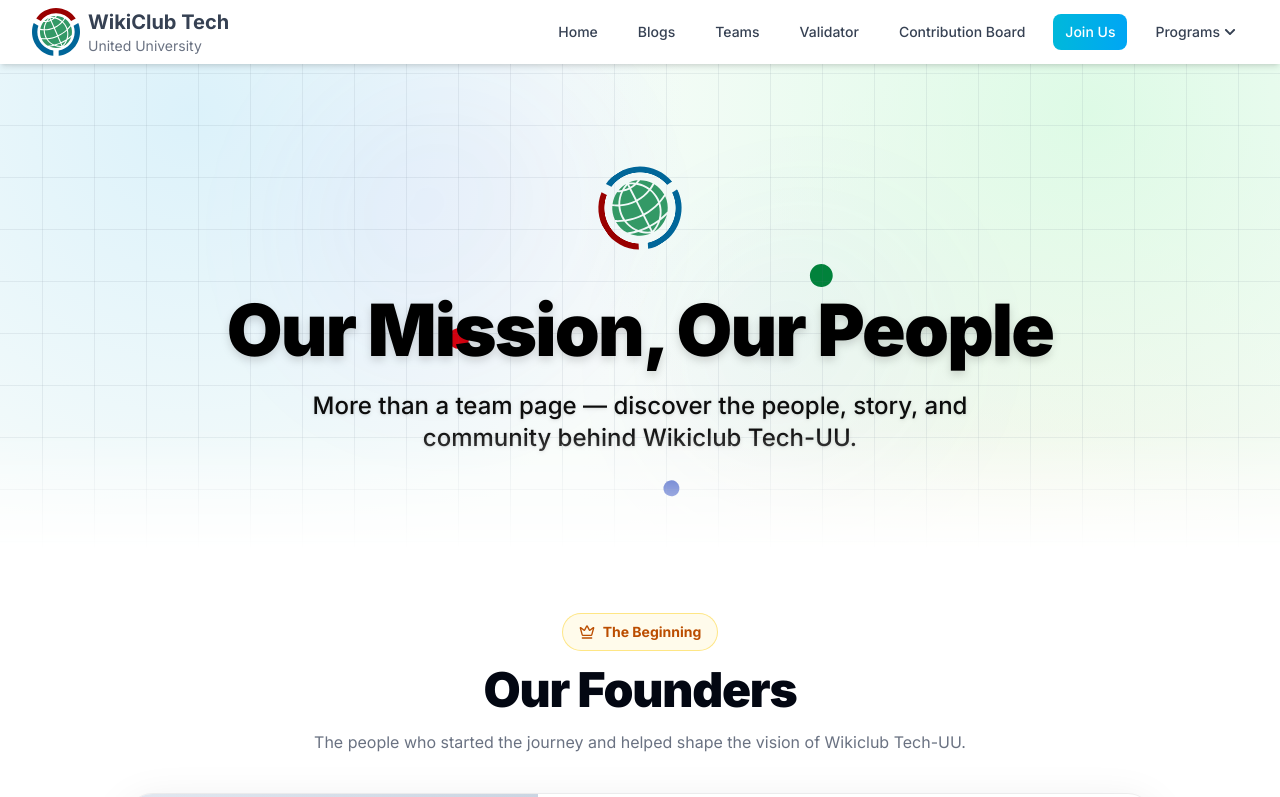
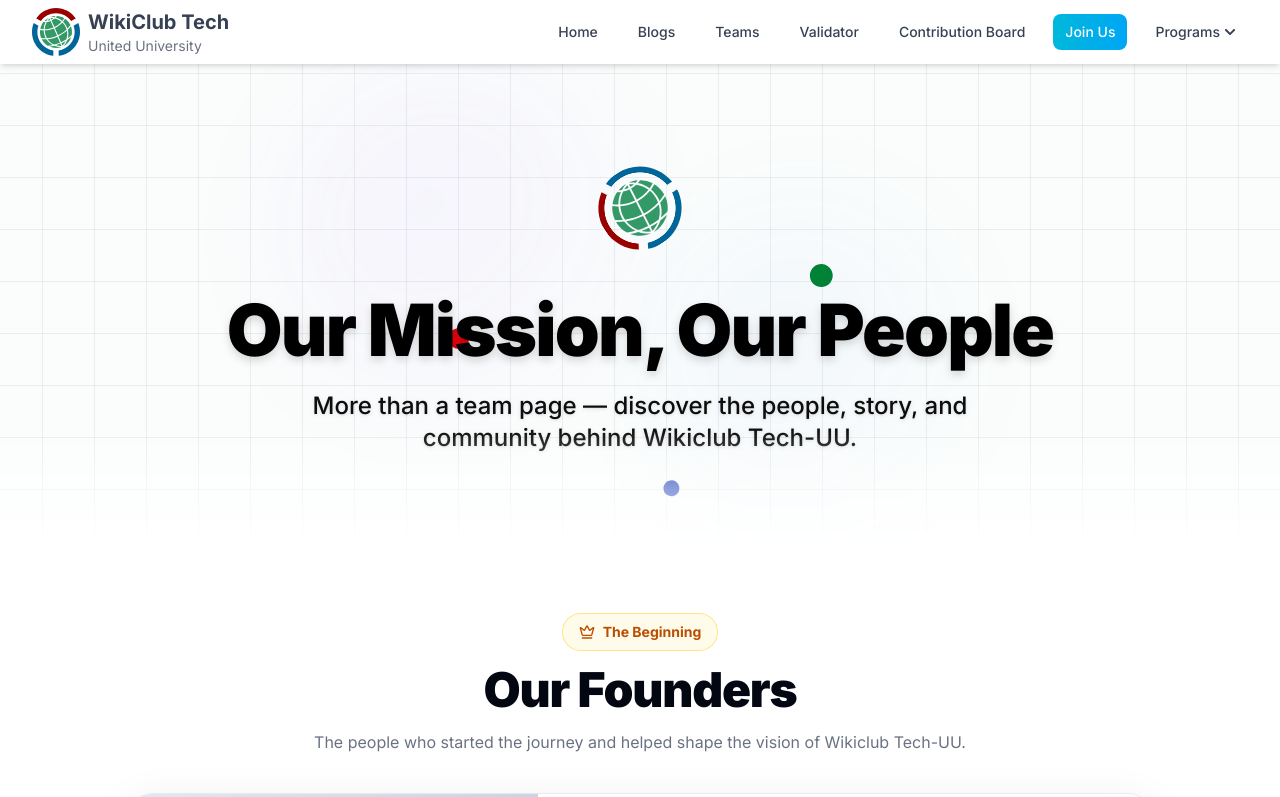
Before and after one commit to mishraji0519/wikiclubtech-nitin, a Next.js app in the folder WikiClub-Tech-UU-main/WikiClub-Tech-UU-main/: page /wikiclubtech-nitin/teams in a window 1280 px wide. Shown: the top 797 px of the page. Built offline with nearby package versions, Linux system fonts and the light colour scheme.

Commit message:
style: restore original Teams gradient with neutral grid

```diff
--- a/WikiClub-Tech-UU-main/WikiClub-Tech-UU-main/src/components/team/WikimediaBackground.tsx
+++ b/WikiClub-Tech-UU-main/WikiClub-Tech-UU-main/src/components/team/WikimediaBackground.tsx
@@ -4,13 +4,16 @@ const WikimediaBackground = () => {
   return (
     <>
       <div className="absolute inset-0 overflow-hidden pointer-events-none">
-        {/* Soft pastel gradient background — kept behind the neutral grid. */}
-        <div
-          className="absolute inset-0"
-          style={{
-            background:
-              'radial-gradient(circle at 15% 10%, rgba(210, 238, 250, 0.75) 0%, rgba(210, 238, 250, 0) 42%), radial-gradient(circle at 85% 10%, rgba(215, 250, 225, 0.8) 0%, rgba(215, 250, 225, 0) 45%), radial-gradient(circle at 80% 90%, rgba(255, 245, 235, 0.65) 0%, rgba(255, 245, 235, 0) 40%), #f8fcfa',
-          }}
+        {/* Original animated gradient background */}
+        <motion.div
+          className="absolute top-1/3 right-1/4 w-72 h-72 bg-gradient-to-br from-primary/20 to-transparent rounded-full blur-3xl"
+          animate={{ scale: [1, 1.2, 1], opacity: [0.3, 0.5, 0.3] }}
+          transition={{ duration: 8, repeat: Infinity, ease: "easeInOut" }}
+        />
+        <motion.div
+          className="absolute bottom-1/3 left-1/4 w-72 h-72 bg-gradient-to-br from-secondary/20 to-transparent rounded-full blur-3xl"
+          animate={{ scale: [1.2, 1, 1.2], opacity: [0.5, 0.3, 0.5] }}
+          transition={{ duration: 8, repeat: Infinity, ease: "easeInOut" }}
         />
 
         {/* Orbiting Circles */}
@@ -37,18 +40,6 @@ const WikimediaBackground = () => {
             />
           </div>
         </motion.div>
-
-        {/* Gradient Orbs */}
-        <motion.div
-          className="absolute top-1/3 right-1/4 w-72 h-72 bg-gradient-to-br from-primary/20 to-transparent rounded-full blur-3xl"
-          animate={{ scale: [1, 1.2, 1], opacity: [0.3, 0.5, 0.3] }}
-          transition={{ duration: 8, repeat: Infinity, ease: "easeInOut" }}
-        />
-        <motion.div
-          className="absolute bottom-1/3 left-1/4 w-72 h-72 bg-gradient-to-br from-secondary/20 to-transparent rounded-full blur-3xl"
-          animate={{ scale: [1.2, 1, 1.2], opacity: [0.5, 0.3, 0.5] }}
-          transition={{ duration: 8, repeat: Infinity, ease: "easeInOut" }}
-        />
       </div>
 
       <style>{`
```
